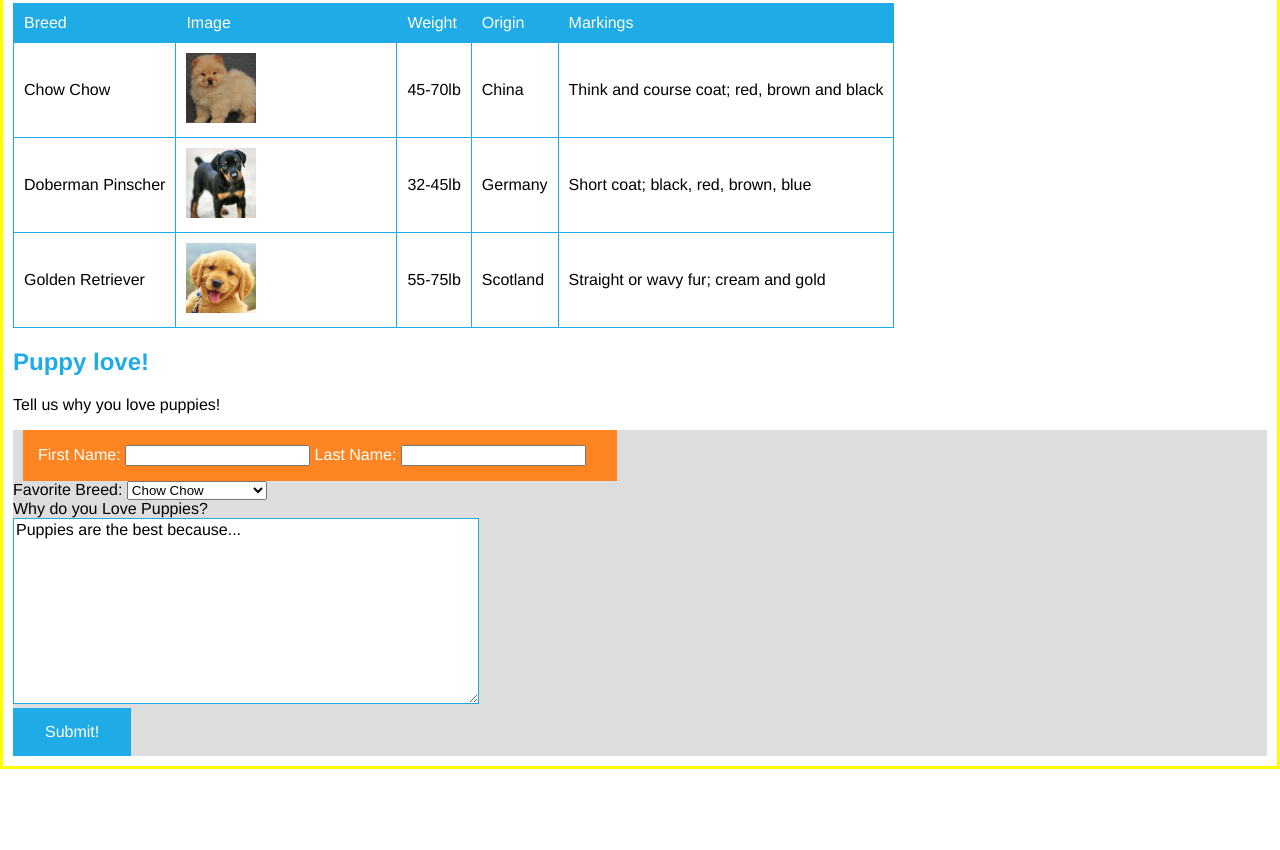
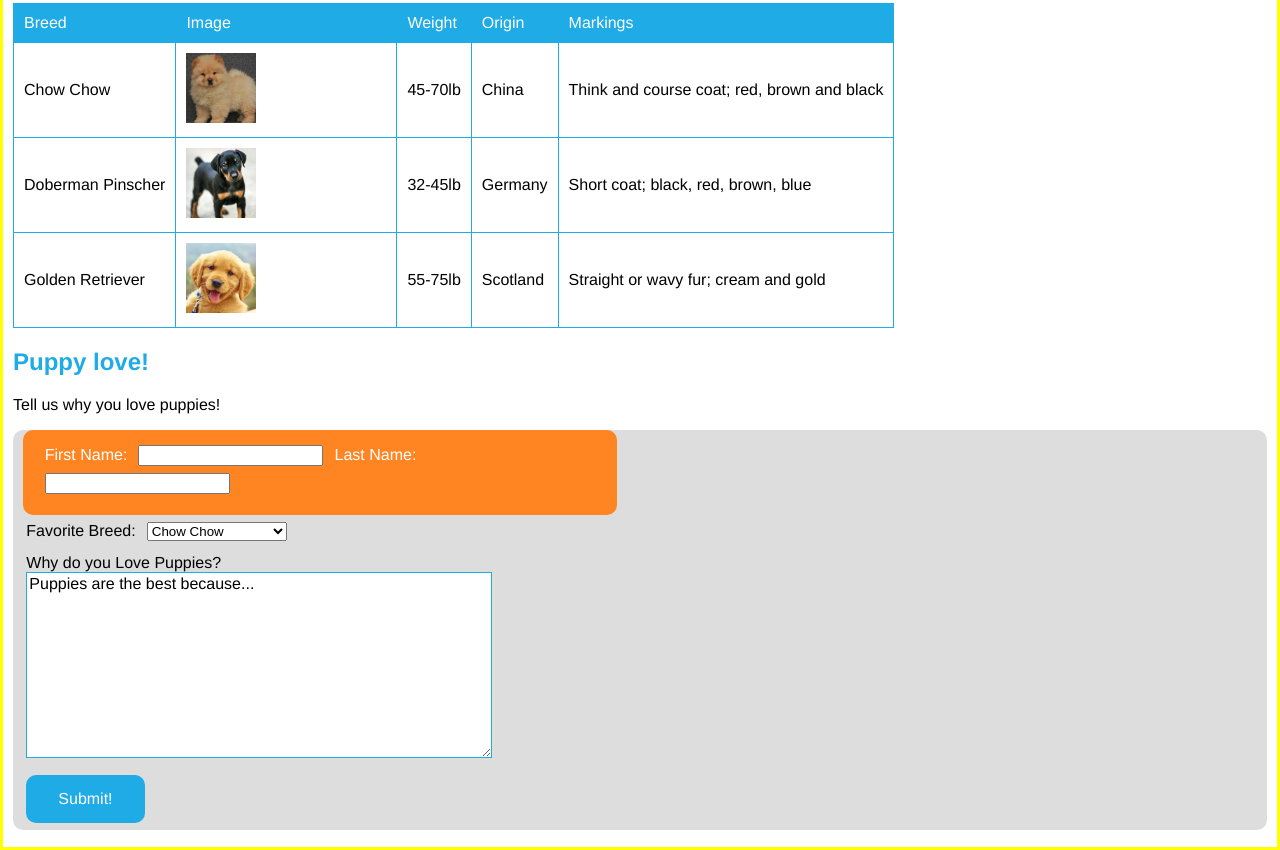
Before and after one commit to kharrison7/puppy_love_css, a plain HTML site: page starter_files/index.html in a window 1280 px wide. Shown: the part 479-1329 px from the top of the page. Before the commit the page ends 1248 px from the top, so only its background shows below. Drawn offline with Linux system fonts and the light colour scheme.

Commit message:
Adds curves to some of the boxes.

```diff
--- a/starter_files/style.css
+++ b/starter_files/style.css
@@ -26,7 +26,6 @@ header {
   padding: 10pt;
 }
 
-/*Unfinsihed*/
 /*To bold the items next to dots*/
 ul > li{
   font-style: normal;
@@ -44,8 +43,10 @@ ul > li{
   padding: 5px;
   font-family: Helvetica, Arial, sans-serif;
   color: white;
+  border-radius: 10px;
 
 }
+
 
 /*Gives the page a yellow oultine.*/
 body {
@@ -54,16 +55,7 @@ body {
   border-style: solid;
   border-color: yellow;
   padding: 10px;
-
-
 }
-
-/*I was trying to bold these terms and failed. Come back if there is time.*/
-/*a {
-  font-family: Helvetica, Arial, sans-serif;
-  color: white;
-}*/
-
 
 p {
   font-family: Helvetica, Arial, sans-serif;
@@ -115,7 +107,6 @@ tr > td {
     font-family: Helvetica, Arial, sans-serif;
     color: white;
     background-color: #1fabe5
-
   }
 
 
@@ -126,6 +117,15 @@ tr > td {
     padding: 0px;
     font-family: Helvetica, Arial, sans-serif;
     color: black;
+    border-radius: 10px;
+    max-width: 120%;
+  }
+
+/*Moves the form contents over to the left*/
+  form *{
+    margin-left: 5pt;
+    margin-right 5pt;
+    margin-bottom: 5pt;
   }
 
 /*Gives the first/last names an orange background and makes them white.*/
@@ -140,10 +140,8 @@ tr > td {
     border-color: white;
     max-width: 45%;
     margin-left: 10px;
-    margin-top: 0px;
-
-
-
+    margin-top: 10px;
+    border-radius: 10px;
   }
 
 /*Changes the in comment text font and size*/
@@ -172,6 +170,7 @@ tr > td {
     text-decoration: none;
     display: inline-block;
     font-size: 16px;
+    border-radius: 10px;
 }
 
 
```
